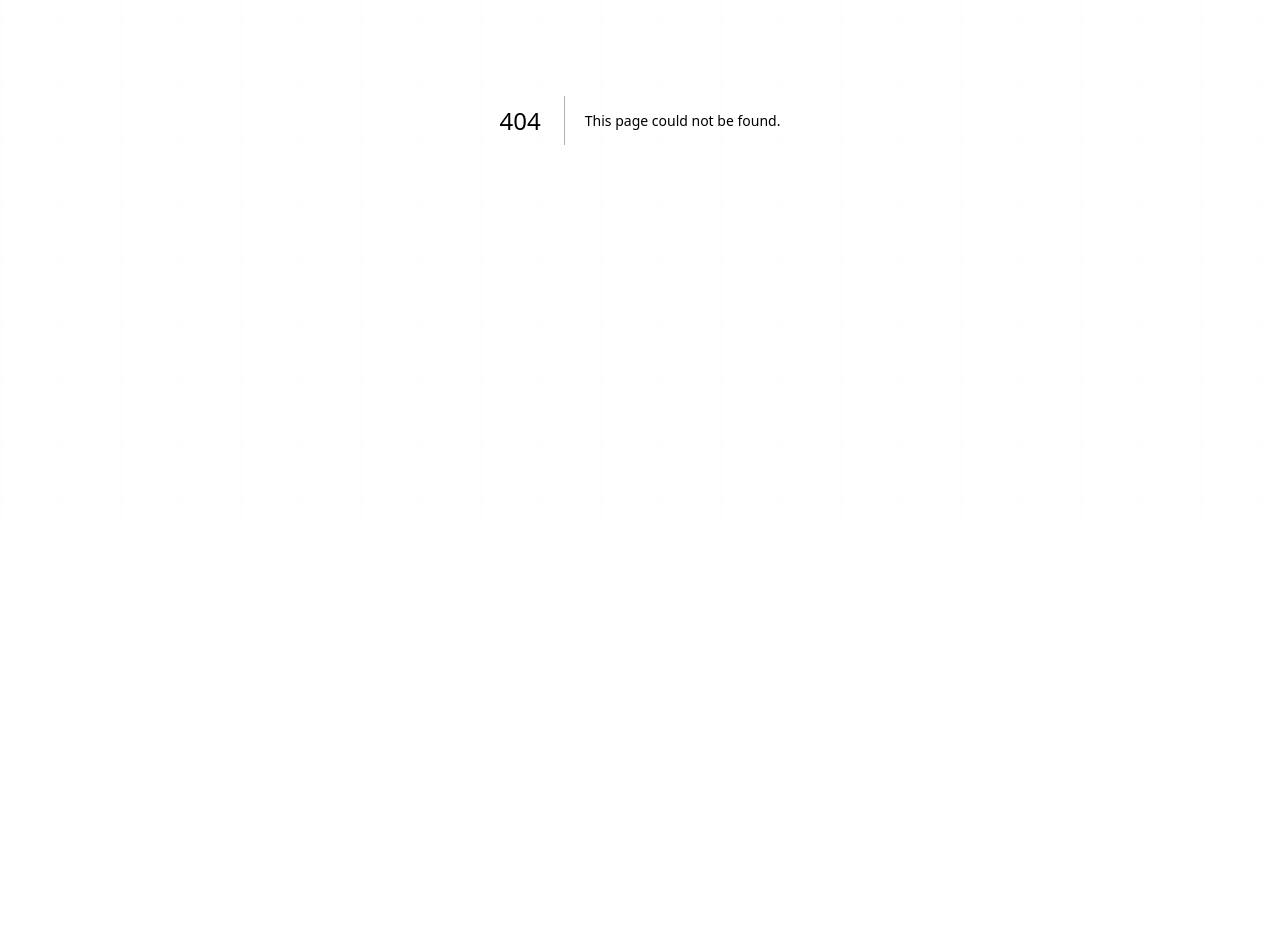
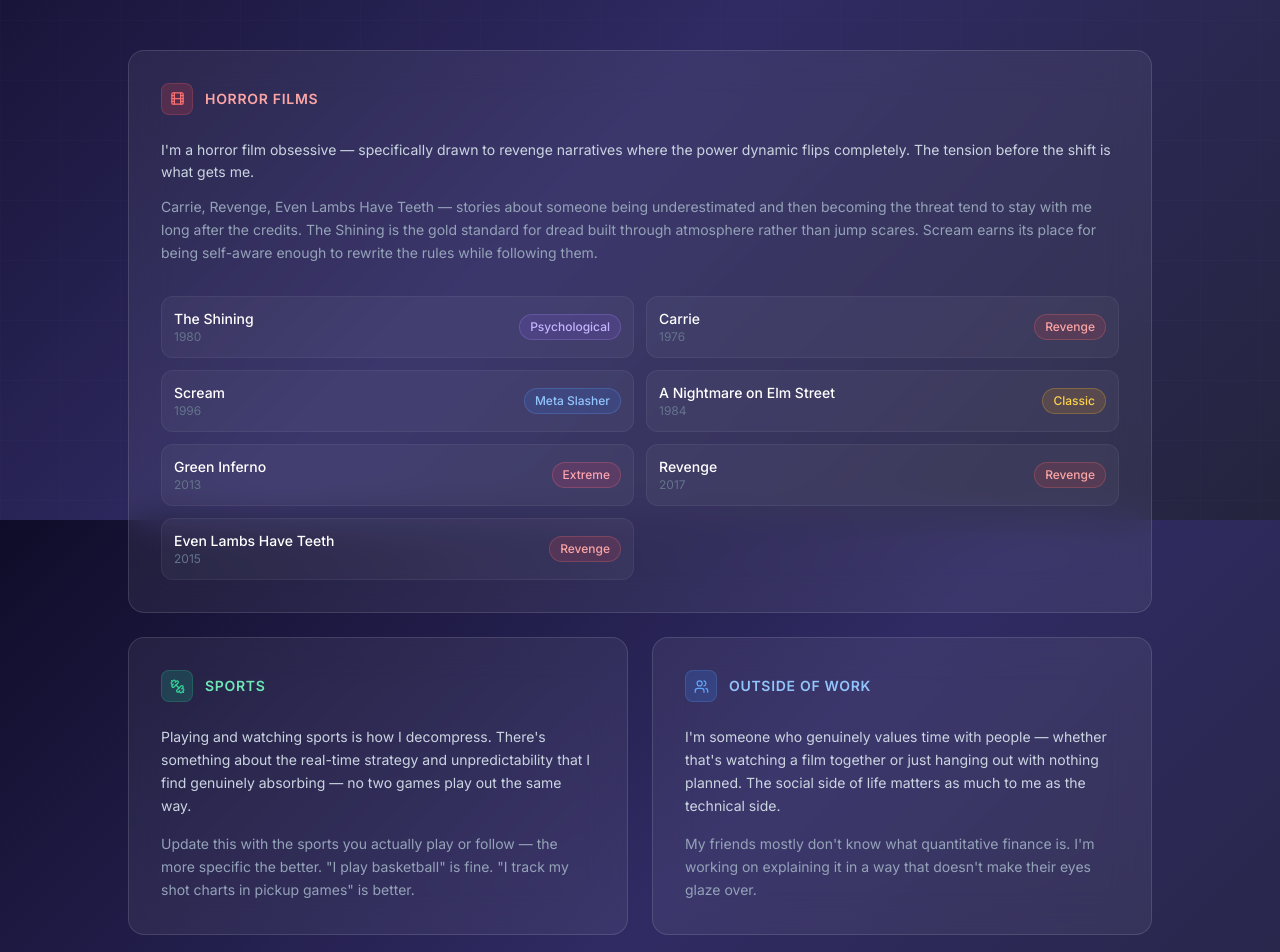
Before and after one commit to jellyfishing2346/myportfolio, a Next.js app: page /personal in a window 1280 px wide. Before the commit this address had no page. Shown: the part 280-1232 px from the top of the page. Before the commit the page ends 800 px from the top, so only its background shows below. Built offline with nearby package versions, Linux system fonts and the light colour scheme.

Commit message:
Add personal page with horror films, sports, social sections

```diff
--- /dev/null
+++ b/app/personal/page.tsx
@@ -0,0 +1,140 @@
+import Navbar from '@/components/Navbar'
+import { Film, Dumbbell, Users } from 'lucide-react'
+
+const FILMS = [
+  { title: 'The Shining',              year: '1980', tag: 'Psychological' },
+  { title: 'Carrie',                   year: '1976', tag: 'Revenge'       },
+  { title: 'Scream',                   year: '1996', tag: 'Meta Slasher'  },
+  { title: 'A Nightmare on Elm Street',year: '1984', tag: 'Classic'       },
+  { title: 'Green Inferno',            year: '2013', tag: 'Extreme'       },
+  { title: 'Revenge',                  year: '2017', tag: 'Revenge'       },
+  { title: 'Even Lambs Have Teeth',    year: '2015', tag: 'Revenge'       },
+]
+
+const TAG_COLORS: Record<string, string> = {
+  'Psychological': 'bg-violet-500/15 text-violet-300 border-violet-400/25',
+  'Revenge':       'bg-red-500/15    text-red-300    border-red-400/25',
+  'Meta Slasher':  'bg-blue-500/15   text-blue-300   border-blue-400/25',
+  'Classic':       'bg-amber-500/15  text-amber-300  border-amber-400/25',
+  'Extreme':       'bg-rose-500/15   text-rose-300   border-rose-400/25',
+}
+
+export default function Personal() {
+  return (
+    <main className="relative z-10">
+      <Navbar />
+
+      <section className="min-h-screen pt-32 pb-24 px-6">
+        <div className="max-w-5xl mx-auto">
+
+          {/* Header */}
+          <div className="text-center mb-16">
+            <p className="text-xs text-violet-400 uppercase tracking-widest mb-3 font-medium">
+              The Human Behind the Code
+            </p>
+            <h1 className="text-4xl md:text-5xl font-bold text-white mb-4">
+              Beyond the Resume
+            </h1>
+            <p className="text-slate-400 text-sm max-w-lg mx-auto leading-relaxed">
+              The things I'm into outside of building software — what actually takes up my headspace
+              when I'm not in front of a screen.
+            </p>
+          </div>
+
+          <div className="space-y-6">
+
+            {/* Horror Films */}
+            <div className="glass rounded-2xl p-8">
+              <div className="flex items-center gap-3 mb-6">
+                <div className="w-8 h-8 rounded-lg bg-red-500/20 border border-red-400/20 flex items-center justify-center">
+                  <Film size={15} className="text-red-400" />
+                </div>
+                <h2 className="text-sm font-semibold text-red-300 uppercase tracking-wider">
+                  Horror Films
+                </h2>
+              </div>
+
+              <p className="text-slate-300 text-sm leading-relaxed mb-3">
+                I'm a horror film obsessive — specifically drawn to revenge narratives where the
+                power dynamic flips completely. The tension before the shift is what gets me.
+              </p>
+              <p className="text-slate-400 text-sm leading-relaxed mb-8">
+                Carrie, Revenge, Even Lambs Have Teeth — stories about someone being underestimated
+                and then becoming the threat tend to stay with me long after the credits. The Shining
+                is the gold standard for dread built through atmosphere rather than jump scares.
+                Scream earns its place for being self-aware enough to rewrite the rules while
+                following them.
+              </p>
+
+              <div className="grid sm:grid-cols-2 gap-3">
+                {FILMS.map(({ title, year, tag }) => (
+                  <div
+                    key={title}
+                    className="flex items-center justify-between p-3 rounded-xl bg-white/[0.04] border border-white/[0.06]"
+                  >
+                    <div>
+                      <p className="text-white text-sm font-medium">{title}</p>
+                      <p className="text-slate-500 text-xs">{year}</p>
+                    </div>
+                    <span className={`text-xs px-2.5 py-1 rounded-full border font-medium ${TAG_COLORS[tag]}`}>
+                      {tag}
+                    </span>
+                  </div>
+                ))}
+              </div>
+            </div>
+
+            <div className="grid md:grid-cols-2 gap-6">
+
+              {/* Sports */}
+              <div className="glass rounded-2xl p-8">
+                <div className="flex items-center gap-3 mb-6">
+                  <div className="w-8 h-8 rounded-lg bg-emerald-500/20 border border-emerald-400/20 flex items-center justify-center">
+                    <Dumbbell size={15} className="text-emerald-400" />
+                  </div>
+                  <h2 className="text-sm font-semibold text-emerald-300 uppercase tracking-wider">
+                    Sports
+                  </h2>
+                </div>
+                <p className="text-slate-300 text-sm leading-relaxed mb-4">
+                  {/* ← Update this with the sports you actually play or follow */}
+                  Playing and watching sports is how I decompress. There's something about the
+                  real-time strategy and unpredictability that I find genuinely absorbing —
+                  no two games play out the same way.
+                </p>
+                <p className="text-slate-400 text-sm leading-relaxed">
+                  {/* ← Add specifics: which sports, what you play, what you follow */}
+                  Update this with the sports you actually play or follow — the more specific
+                  the better. "I play basketball" is fine. "I track my shot charts in pickup
+                  games" is better.
+                </p>
+              </div>
+
+              {/* Social */}
+              <div className="glass rounded-2xl p-8">
+                <div className="flex items-center gap-3 mb-6">
+                  <div className="w-8 h-8 rounded-lg bg-blue-500/20 border border-blue-400/20 flex items-center justify-center">
+                    <Users size={15} className="text-blue-400" />
+                  </div>
+                  <h2 className="text-sm font-semibold text-blue-300 uppercase tracking-wider">
+                    Outside of Work
+                  </h2>
+                </div>
+                <p className="text-slate-300 text-sm leading-relaxed mb-4">
+                  I'm someone who genuinely values time with people — whether that's watching a
+                  film together or just hanging out with nothing planned. The social side of life
+                  matters as much to me as the technical side.
+                </p>
+                <p className="text-slate-400 text-sm leading-relaxed">
+                  My friends mostly don't know what quantitative finance is. I'm working on
+                  explaining it in a way that doesn't make their eyes glaze over.
+                </p>
+              </div>
+
+            </div>
+          </div>
+        </div>
+      </section>
+    </main>
+  )
+}
--- a/components/Navbar.tsx
+++ b/components/Navbar.tsx
@@ -7,6 +7,7 @@ const NAV_LINKS = [
   { label: 'Experience', href: '#experience' },
   { label: 'Projects', href: '#projects' },
   { label: 'Skills', href: '#skills' },
+  { label: 'Personal', href: '/personal' },
   { label: 'Contact', href: '#contact' },
 ]
 
```
